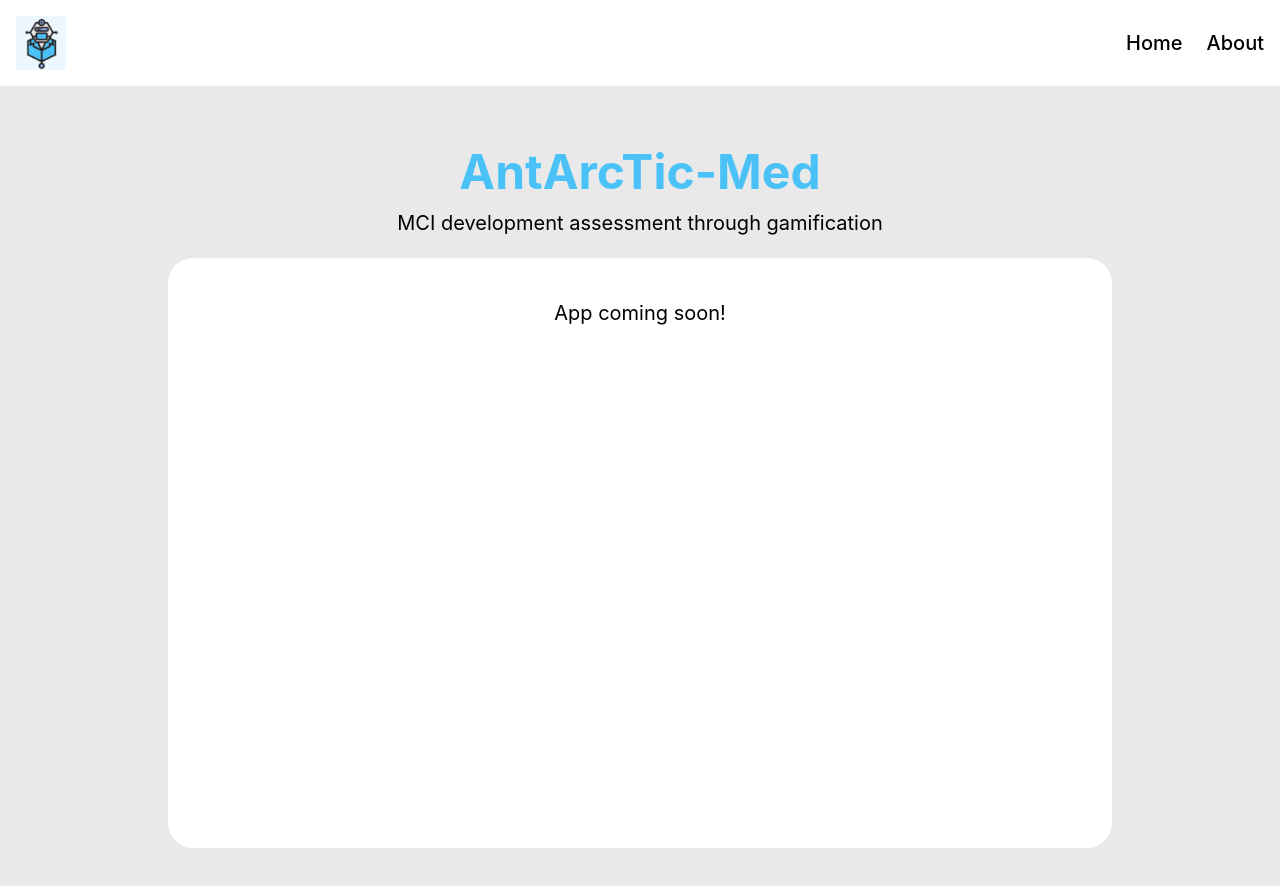
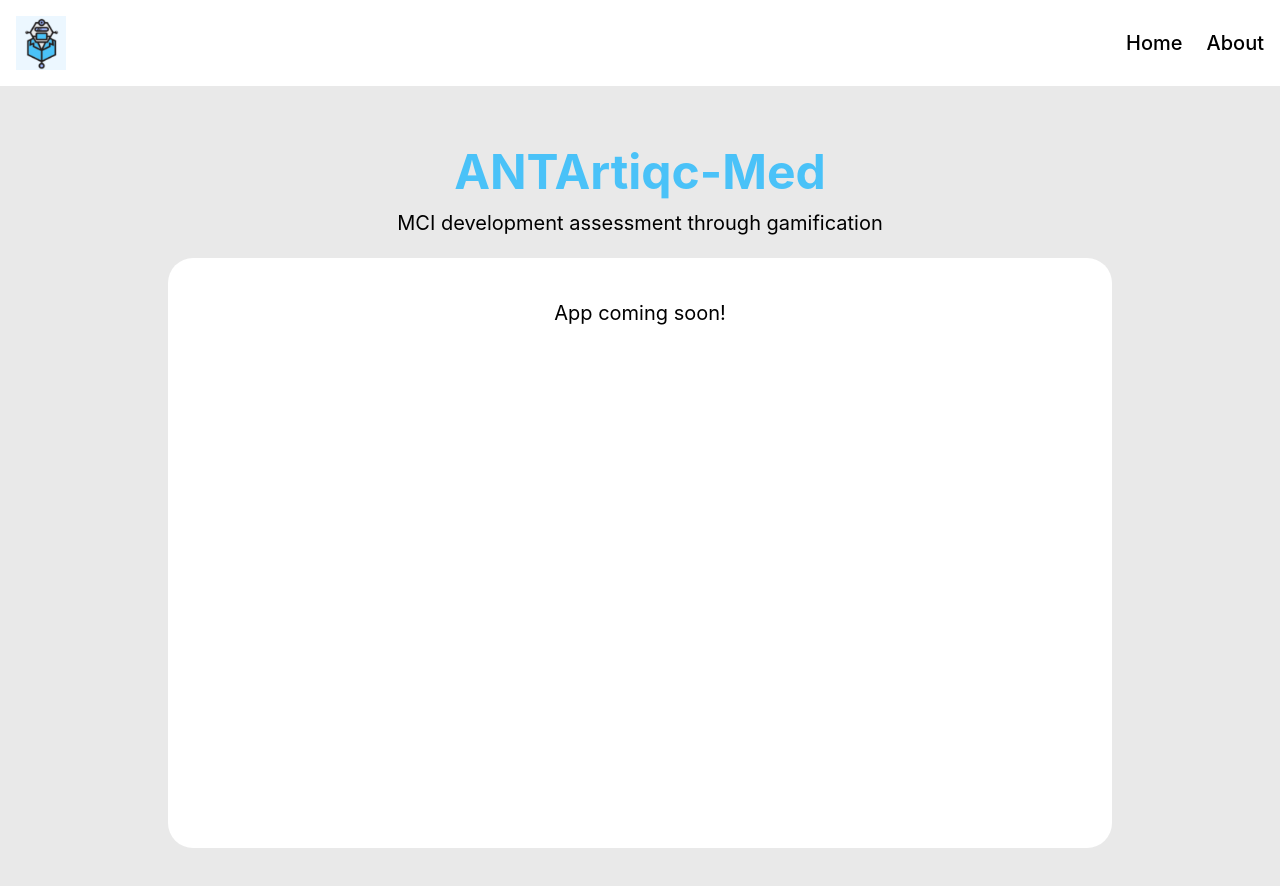
Before and after one commit to Green-Kiwie/AntArcTic-Med, a React (Create React App) app in the folder antarctic-med/: page / in a window 1280 px wide. Shown: the top 886 px of the page. Built offline with nearby package versions, Linux system fonts and the light colour scheme.

Commit message:
changed name of the club

```diff
--- a/antarctic-med/src/App.js
+++ b/antarctic-med/src/App.js
@@ -5,7 +5,7 @@ import { BrowserRouter as Router, Routes, Route } from 'react-router-dom';
 function Home() {
     return (
         <div className="page">
-            <h1 className="heading">AntArcTic-Med</h1>
+            <h1 className="heading">ANTArtiqc-Med</h1>
             <p>MCI development assessment through gamification</p>
 
             <div className="relative" style={{ width: '80%', paddingBottom: '50%', marginTop: '20px' }}>
--- a/antarctic-med/src/components/NavBar.jsx
+++ b/antarctic-med/src/components/NavBar.jsx
@@ -18,7 +18,7 @@ export default function Navbar() {
                 <div className="flex-grow flex justify-center">
                     {location.pathname !== '/' && (
                         <h1 className="heading absolute top-1/2 left-1/2 transform -translate-x-1/2 -translate-y-1/2">
-                            AntArcTic-Med
+                            ANTArtiqc-Med
                         </h1>
                     )}
                 </div>
```
Also changed, not shown: 1 other file (tests, documents, lock files or other folders).
